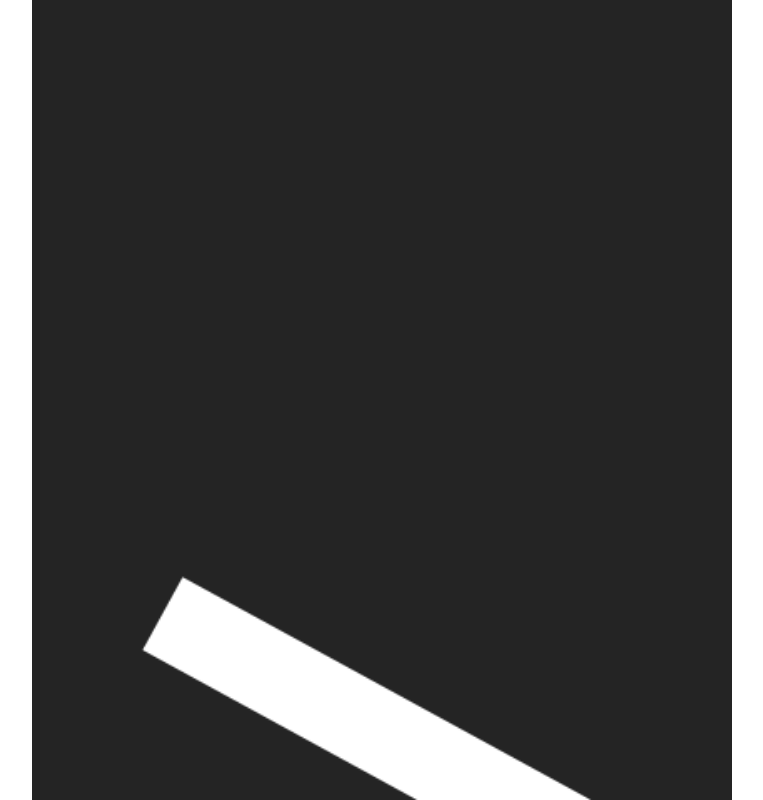
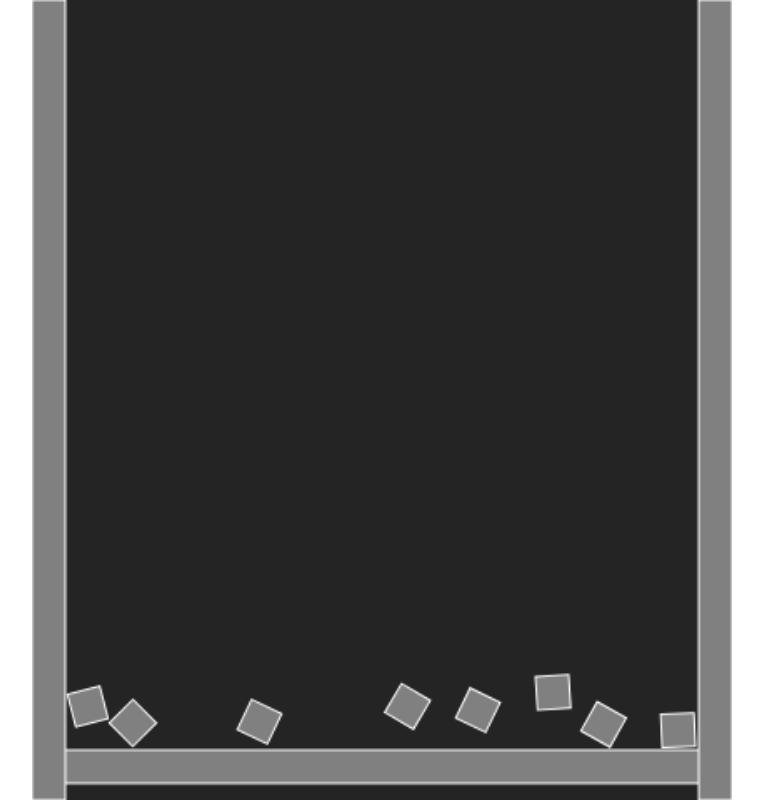
Before and after one commit to DonDejvo/Lancelot, a website: page web-tests/index.html in a window 1280 px wide. Shown: the whole page, without its empty margins (258-1021 px from the left). Drawn offline with Linux system fonts and the light colour scheme.

Commit message:
physics update

```diff
--- a/src/Lancelot.js
+++ b/src/Lancelot.js
@@ -4,6 +4,7 @@ import * as drawable from "./core/drawable/drawable.js";
 import { Vector } from "./core/utils/vector.js";
 import * as physics from "./core/physics/physics.js";
 import { particle } from "./core/particle.js";
+import { math } from "./core/utils/math.js";
 
 const __name = 'Lancelot';
 
@@ -13,7 +14,8 @@ let __export = {
     Component,
     particle,
     drawable,
-    physics
+    physics,
+    math
 };
 
 if (typeof module === 'object' && typeof module.exports === 'object') {
--- a/src/core/physics/physics.js
+++ b/src/core/physics/physics.js
@@ -22,7 +22,7 @@ class Body extends Component {
         this.mass = ParamParser.ParseValue(params.mass, 0);
         this.bounce = ParamParser.ParseValue(params.bounce, 0);
         this.angle = 0;
-        this.rotating = ParamParser.ParseValue(params.rotating, 0);
+        this.rotating = ParamParser.ParseValue(params.rotating, 1);
         this.friction = ParamParser.ParseObject(params.friction, { x: 0, y: 0, angular: 0 });
         this._behavior = [];
         this._collisions = {
@@ -120,16 +120,6 @@ export class Poly extends Body {
         }
         return verts;
     }
-    GetFaceNormals(vertices) {
-        const normals = [];
-        const count = vertices.length;
-        for(let i = 0; i < count; ++i) {
-            const v1 = vertices[i];
-            const v2 = vertices[(i + 1) % count];
-            normals.push(v2.Clone().Sub(v1).Norm().Unit());
-        }
-        return normals;
-    }
     get boundingRect() {
         const verts = this.GetVertices();
         let maxDist = 0;
@@ -149,18 +139,28 @@ export class Poly extends Body {
         }
     }
 
+    static GetFaceNormals(vertices) {
+        let normals = [];
+        for(let i = 0; i < vertices.length; i++) {
+            let v1 = vertices[i].Clone();
+            let v2 = vertices[(i + 1) % vertices.length].Clone();
+            normals[i] = v2.Clone().Sub(v1).Norm().Unit();
+        }
+        return normals;
+    }
+
     static FindSupportPoint(vertices, n, ptOnEdge){
         let max = -Infinity;
         let index =  -1;
         for(let i = 0; i < vertices.length; i++){
             let v = vertices[i].Clone().Sub(ptOnEdge);
             let proj = Vector.Dot(v, n);
-            if(proj >= 0 && proj > max){
+            if(proj > 0 && proj > max){
                 max = proj;
                 index = i;
             }
         }
-        return { sp : vertices[index], depth : max, n: n };
+        return { sp : vertices[index], depth : max };
     }
 }
 
@@ -177,7 +177,7 @@ export class Box extends Poly {
         ]
     }
     get inertia() {
-        return (this._width ** 2 + this._height ** 2) / 6;
+        return (this._width ** 2 + this._height ** 2) / this.inverseMass / this.rotating;
     }
 }
 
@@ -210,22 +210,21 @@ const DetectCollisionBallVsBall = (b1, b2) => {
 }
 
 const DetectCollisionPolyVsPoly = (b1, b2) => {
-
     const verts1 = b1.GetComputedVertices();
     const verts2 = b2.GetComputedVertices();
-    const normals1 = b1.GetFaceNormals(verts1);
-    const normals2 = b2.GetFaceNormals(verts2);
+    const normals1 = Poly.GetFaceNormals(verts1);
+    const normals2 = Poly.GetFaceNormals(verts2);
     let e1SupportPoints = [];
     for(let i = 0; i < normals1.length; i++){
-        let spInfo = Poly.FindSupportPoint(verts2, normals1[i].Mult(-1), verts1[i]);
-        spInfo.n = normals1[i];
+        let spInfo = Poly.FindSupportPoint(verts2, normals1[i].Clone().Mult(-1), verts1[i]);
+        spInfo.n = normals1[i].Clone();
         e1SupportPoints[i] = spInfo;
         if(spInfo.sp == undefined) return { collide : false };
     }
     let e2SupportPoints = [];
     for(let i = 0; i < normals2.length; i++){
-        let spInfo = Poly.FindSupportPoint(verts1, normals2[i], verts2[i]);
-        spInfo.n = normals2[i];
+        let spInfo = Poly.FindSupportPoint(verts1, normals2[i].Clone().Mult(-1), verts2[i]);
+        spInfo.n = normals2[i].Clone();
         e2SupportPoints[i] = spInfo;
         if(spInfo.sp == undefined) return { collide : false };
     }
@@ -260,10 +259,20 @@ const ResolveCollision = (b1, b2) => {
     const detect = DetectCollision(b1, b2);
 
     if(detect.collide) {
+        if(b1.mass === 0 && b2.mass === 0) return true;
 
         const diff = detect.normal.Clone().Mult(detect.depth / (b1.inverseMass + b2.inverseMass));
         b1.position.Add(diff.Clone().Mult(b1.inverseMass));
-        b1.position.Sub(diff.Clone().Mult(b2.inverseMass));
+        b2.position.Sub(diff.Clone().Mult(b2.inverseMass));
+
+        /*
+        let relVel = b1._vel.Clone().Sub(b2._vel);
+        const bounce = Math.max(b1.bounce, b2.bounce);
+        let j = -((1 + bounce) * Vector.Dot(relVel, detect.normal)) / (b1.inverseMass + b2.inverseMass);
+        let jn = detect.normal.Clone().Mult(j);
+        b1._vel.Add(jn.Clone().Mult(b1.inverseMass));
+        b2._vel.Sub(jn.Clone().Mult(b2.inverseMass));
+        */
 
         const r1 = detect.point.Clone().Sub(b1.position);
         const r2 = detect.point.Clone().Sub(b2.position);
@@ -273,15 +282,12 @@ const ResolveCollision = (b1, b2) => {
         const v2 = b2._vel;
         const vp1 = v1.Clone().Add(new Vector(-w1 * r1.y, w1 * r1.x));
         const vp2 = v2.Clone().Add(new Vector(-w2 * r2.y, w2 * r2.x));
-
         const relVel = vp1.Clone().Sub(vp2);
-
         const bounce = Math.max(b1.bounce, b2.bounce);
-        const j = (-(1 + bounce) * Vector.Dot(relVel, detect.normal)) / (b1.inverseMass + b2.inverseMass + (Vector.Cross(r1, detect.normal) ** 2) / b1.inertia + (Vector.Cross(r2, detect.normal)) / b2.inertia);
+        const j = (-(1 + bounce) * Vector.Dot(relVel, detect.normal)) / (b1.inverseMass + b2.inverseMass + Math.pow(Vector.Cross(r1, detect.normal), 2) / b1.inertia + Math.pow(Vector.Cross(r2, detect.normal), 2) / b2.inertia);
         const jn = detect.normal.Clone().Mult(j);
-
         b1._vel.Add(jn.Clone().Mult(b1.inverseMass));
-        b1._vel.Sub(jn.Clone().Mult(b2.inverseMass));
+        b2._vel.Sub(jn.Clone().Mult(b2.inverseMass));
         b1.angularVelocity += Vector.Cross(r1, jn.Clone().Mult(1 / b1.inertia));
         b2.angularVelocity -= Vector.Cross(r2, jn.Clone().Mult(1 / b2.inertia));
 
--- a/web-tests/index.html
+++ b/web-tests/index.html
@@ -7,7 +7,9 @@
     <title>Document</title>
 </head>
 <body>
-    <script type="module">
+
+    <!--
+        <script type="module">
         import defaultExport from "../src/Lancelot.js";
 
         class Controller extends Lancelot.Component {
@@ -21,6 +23,7 @@
 
                 body.velocity.y += 10;
                 sprite.angle = body.angle;
+                //body.angle += 0.01;
             }
         }
 
@@ -40,14 +43,16 @@
 
                 const myEntity = scene.CreateEntity();
                 myEntity.groupList.add("m1");
-                myEntity.position.y = -200 + i * 80;
+                myEntity.position.y = -200;
+                myEntity.position.x = -100;
 
                 const body = new Lancelot.physics.Box({
                     width: 80,
                     height: 50,
                     friction: { y: 0.01, x: 0.01, angular: 0.01 },
-                    mass: 5
+                    mass: 5,
                 });
+                //body.angle = Math.PI/2;
                 body.AddBehavior("m0", "resolve", (other) => {
 
                 });
@@ -66,7 +71,6 @@
             }
 
             for (let i = 0; i < 1; ++i) {
-
                     const myEntity = scene.CreateEntity();
                     myEntity.groupList.add("m0");
                     myEntity.position.y = 200;
@@ -75,8 +79,6 @@
                         width: 300,
                         height: 50
                     });
-                    body.angle = 0.5;
-
                     myEntity.AddComponent(body);
 
                     const sprite = new Lancelot.drawable.Rect({
@@ -87,6 +89,79 @@
                     });
                     myEntity.AddComponent(sprite, "Sprite");
                 }
+        }
+    </script>
+    -->
+    <script type="module">
+        import defaultExport from "../src/Lancelot.js";
+
+        class Controller extends Lancelot.Component {
+            constructor() {
+                super();
+
+            }
+            Update() {
+                const sprite = this.GetComponent("Sprite");
+                const body = this.parent.body;
+
+                if(body.mass !== 0) {
+                    body.velocity.y += 5;
+                }
+                sprite.angle = body.angle;
+            }
+        }
+
+        const game = new Lancelot.Game({
+            width: 420,
+            height: 480,
+            background: "#242424",
+            init: init
+        });
+
+        function init() {
+
+            const scene = this.CreateScene("test");
+            this.PlayScene("test");
+
+            const InitEntity = (x, y, a, vx, vy, va, w, h, m = 0) => {
+                const e1 = scene.CreateEntity();
+                e1.groupList.add("m1");
+                e1.position.Set(x, y);
+
+                const body = new Lancelot.physics.Box({
+                    width: w,
+                    height: h,
+                    mass: m,
+                    bounce: 0.9,
+                    friction: { x: 0.01, y: 0.01, angular: 0.01 }
+                });
+                e1.AddComponent(body);
+                body.angle = a;
+                body.velocity.Set(vx, vy);
+                body.angularVelocity = va;
+                body.AddBehavior("m1", "resolve", (other) => {
+
+                });
+
+                const sprite = new Lancelot.drawable.Rect({
+                    width: w,
+                    height: h,
+                    fillStyle: "grey",
+                    strokeStyle: "white",
+                    strokeWidth: 1
+                });
+                e1.AddComponent(sprite, "Sprite");
+                e1.AddComponent(new Controller());
+                return e1;
+            }
+
+            InitEntity(0, 220, 0, 0, 0, 0, 420, 20);
+            InitEntity(-200, 0, 0, 0, 0, 0, 20, 480);
+            InitEntity(200, 0, 0, 0, 0, 0, 20, 480);
+            for(let i = 0; i < 8; ++i) {
+                InitEntity(i * 40 - 160, -220, 0, Lancelot.math.rand(-100, 100), 0, 5, 20, 20, 5);
+            }
+
 
         }
 
```
